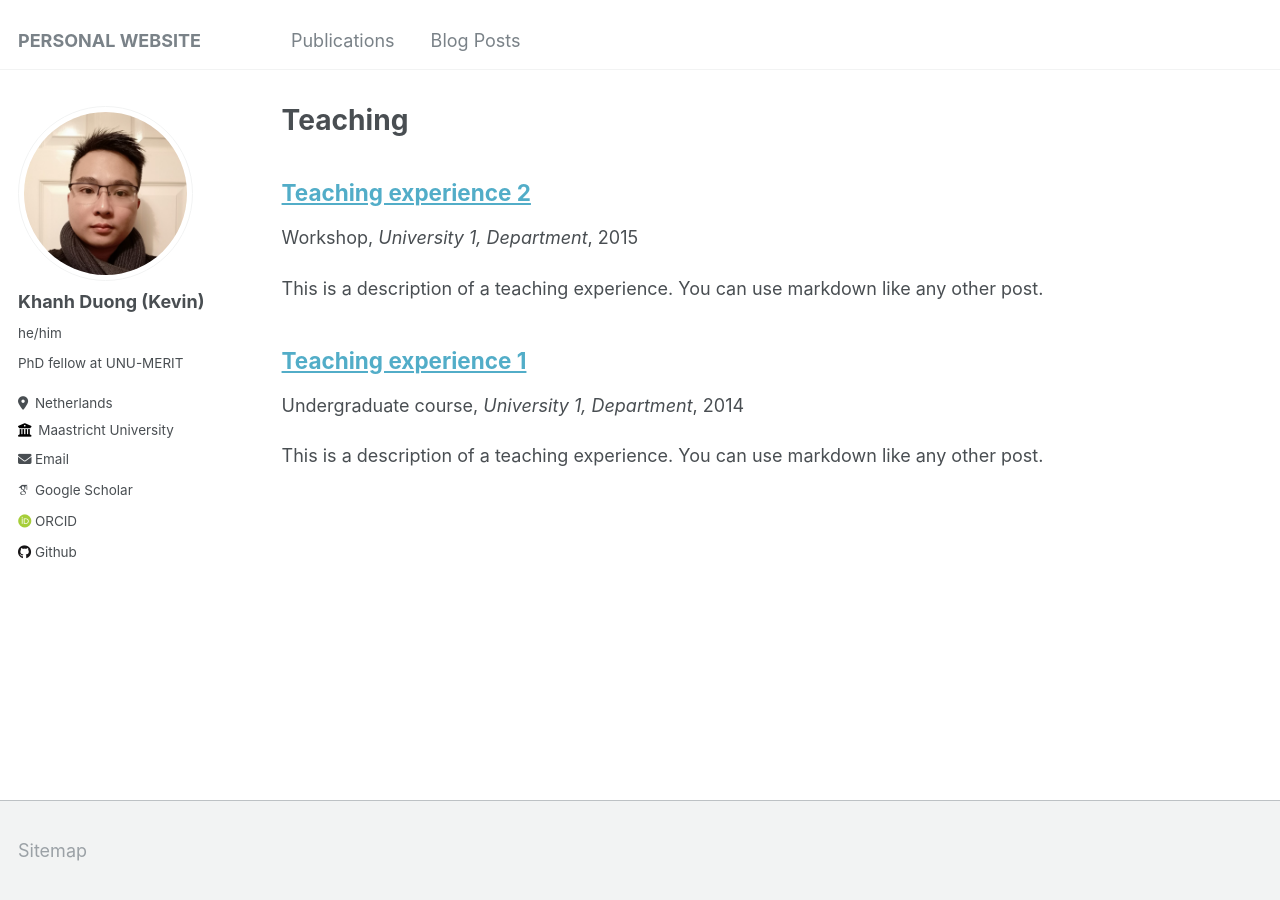
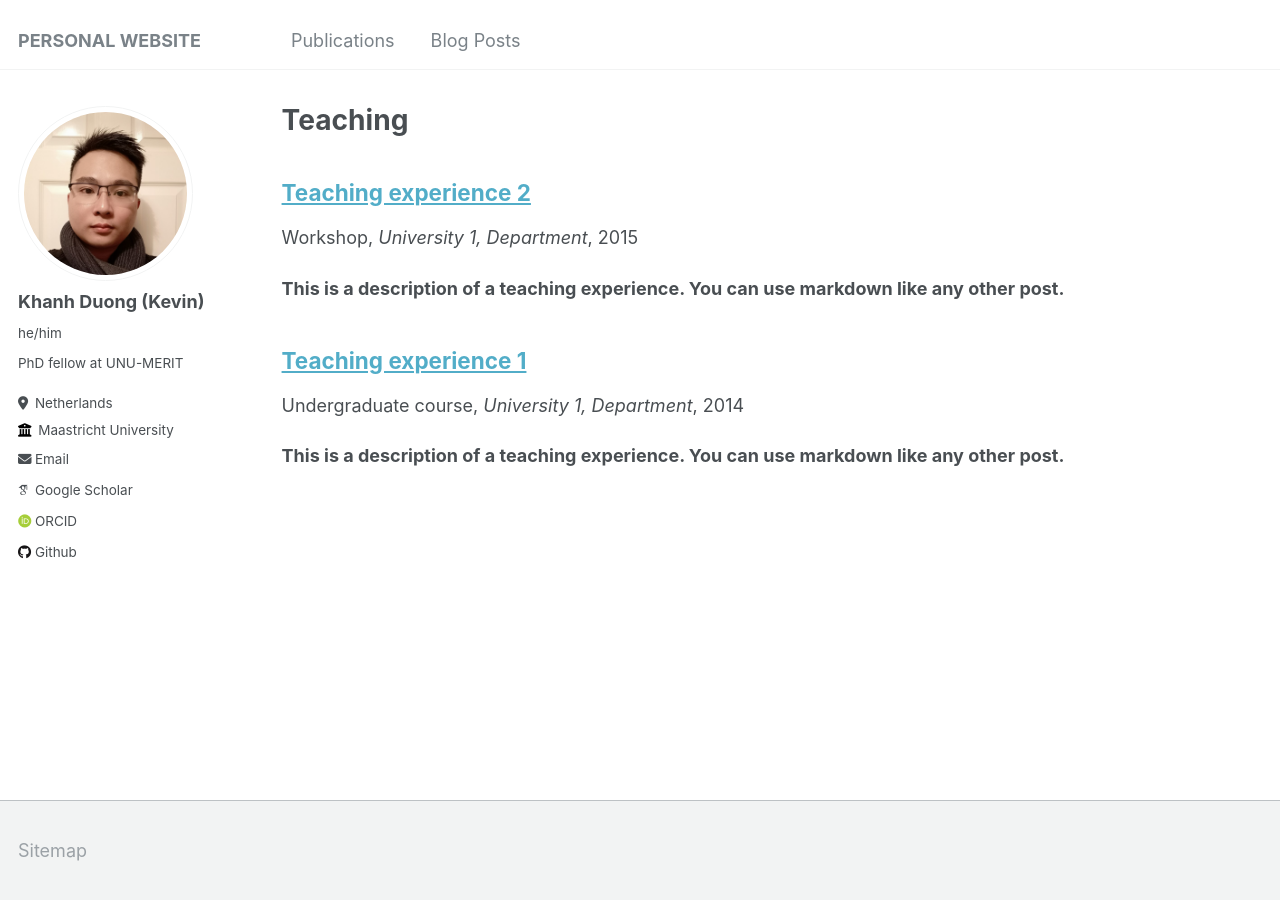
Before and after one commit to duongkhanhk29/duongkhanhk29.github.io, a Jekyll site: the page built from _pages/teaching.html, in a window 1280 px wide. Built offline with Jekyll 4.4.1, drawn with Linux system fonts in a browser that asks for light colours; some web fonts are replaced.

Commit message:
Update archive-single.html

```diff
--- a/_includes/archive-single.html
+++ b/_includes/archive-single.html
@@ -47,9 +47,9 @@
         {% endif %}
 
     {% if post.excerpt and site.read_more != 'enabled' %}
-    <p class="archive__item-excerpt" itemprop="description">{{ post.excerpt | markdownify }}</p>
+    <p class="archive__item-excerpt" itemprop="description"><strong>{{ post.excerpt | markdownify }}</strong></p>
     {% elsif post.excerpt and site.read_more == 'enabled' %}
-    <p class="archive__item-excerpt" itemprop="description"><p>{{ post.excerpt | markdownify | remove: '<p>' | remove: '</p>' }}<strong><a href="{{ base_path }}{{ post.url }}" rel="permalink"> Read more</a></strong></p></p>
+    <p class="archive__item-excerpt" itemprop="description"><strong>{{ post.excerpt | markdownify | remove: '<p>' | remove: '</p>' }}</strong><a href="{{ base_path }}{{ post.url }}" rel="permalink"> Read more</a></p>
     {% endif %}
 
     {% if post.citation and post.paperurl and post.slidesurl %}
```
